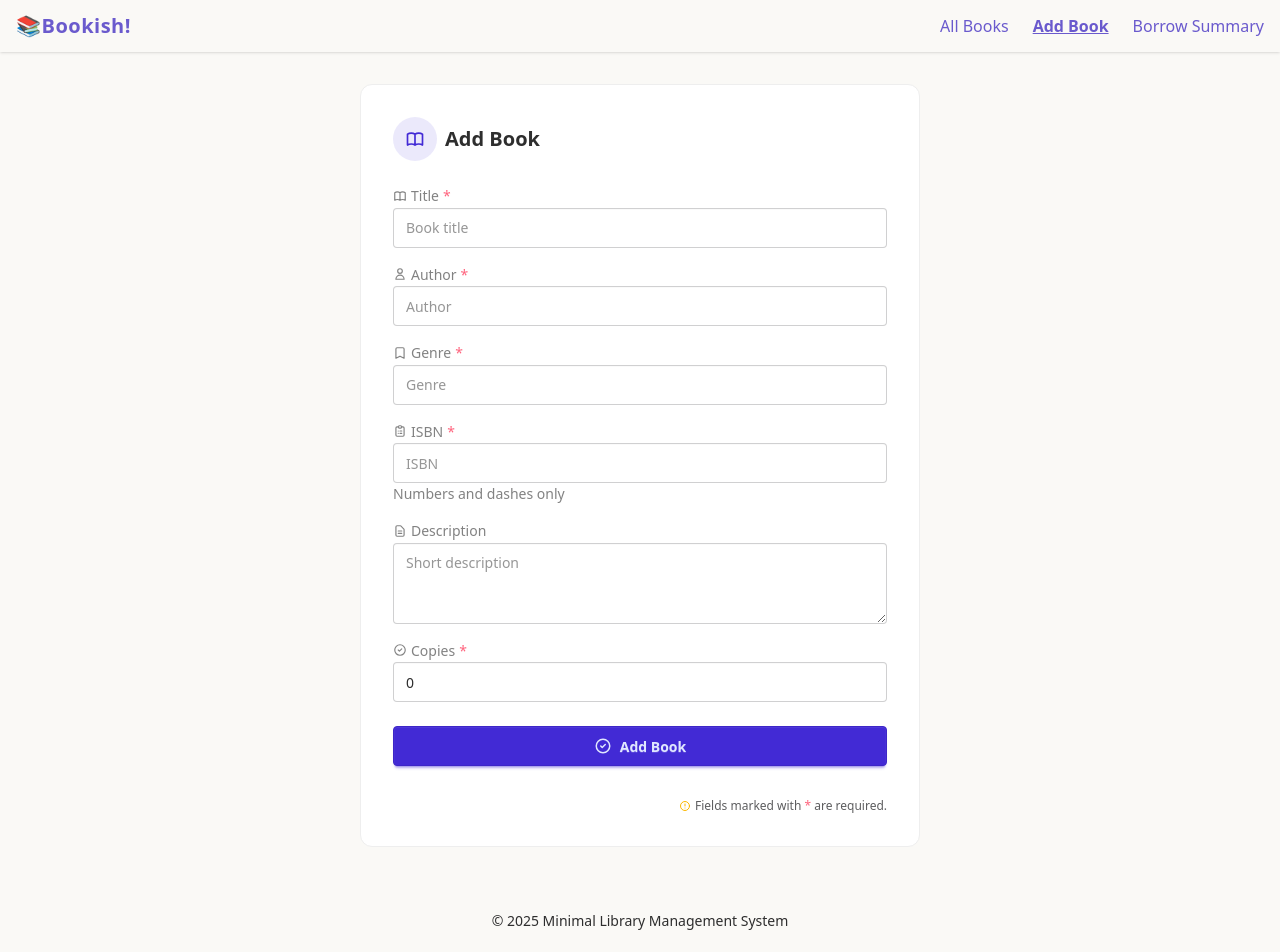
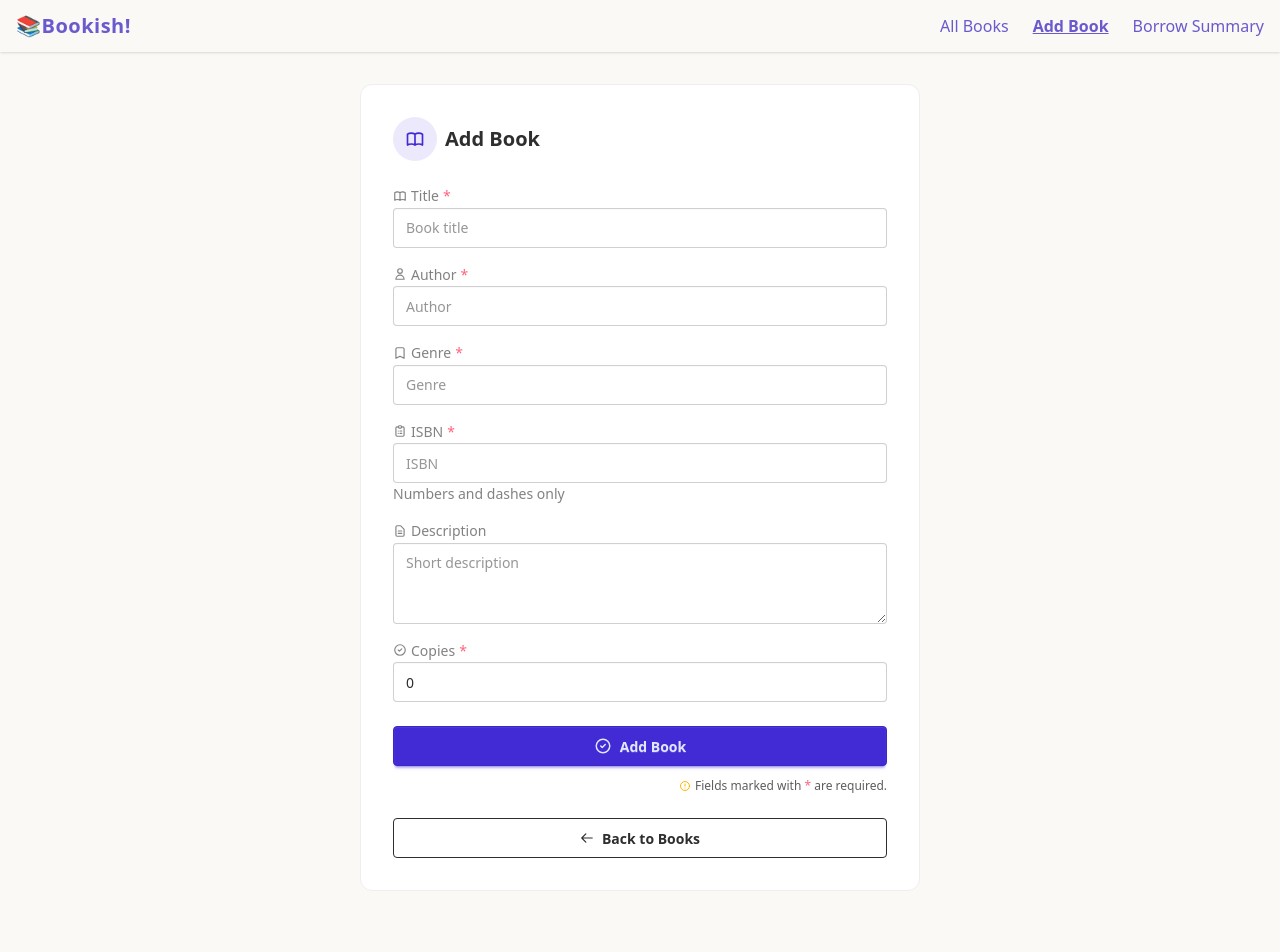
Before and after one commit to Nisha0202/bookish, a React (Vite) app in the folder frontend/: page /create-book in a window 1280 px wide. Shown: the top 952 px of the page. Built offline with nearby package versions, Linux system fonts and the light colour scheme.

Commit message:
Back button

```diff
--- a/frontend/src/pages/BookForm.tsx
+++ b/frontend/src/pages/BookForm.tsx
@@ -13,7 +13,8 @@ import {
   HiOutlineClipboardList,
   HiOutlineDocumentText,
   HiOutlineCheckCircle,
-  HiOutlineExclamationCircle
+  HiOutlineExclamationCircle,
+  HiOutlineArrowLeft
 } from "react-icons/hi";
 
 interface Props {
@@ -37,7 +38,7 @@ export default function BookForm({ edit }: Props) {
 const form = useSelector((state: RootState) => state.bookForm);
 const dispatch = useDispatch();
 
-// Instead of useState handler:
+
 const handleChange = (e: React.ChangeEvent<HTMLInputElement | HTMLTextAreaElement>) => {
   const { name, value, type } = e.target;
   dispatch(
@@ -45,7 +46,6 @@ const handleChange = (e: React.ChangeEvent<HTMLInputElement | HTMLTextAreaElemen
   );
 };
 
-// Instead of useEffect for edit:
 useEffect(() => {
   if (edit && bookData) {
     dispatch(setForm(bookData));
@@ -236,12 +236,22 @@ useEffect(() => {
               )}
             </button>
           </form>
-          <div className="mt-6 text-xs text-base-content/70 text-right">
+          <div className="mt-1 text-xs text-base-content/70 text-right">
             <span className="flex items-center gap-1 justify-end">
               <HiOutlineExclamationCircle className="text-warning" />
               <span>Fields marked with <span className="text-error">*</span> are required.</span>
             </span>
           </div>
+
+           <button
+              type="button"
+              className="btn btn-outline mt-4 py-4 w-full flex items-center gap-2"
+              onClick={() => navigate("/books")}
+            >
+              <HiOutlineArrowLeft className="text-md" />
+              Back to Books
+            </button>
+
         </div>
       </div>
     </div>
--- a/frontend/src/pages/BookList.tsx
+++ b/frontend/src/pages/BookList.tsx
@@ -121,9 +121,9 @@ const page = useSelector((state: RootState) => state.ui.bookPage);
       </div>
 
             {data?.total && (
-        <div className="flex justify-center mt-6 gap-2">
+        <div className="flex justify-center mt-6 gap-2 text-gray-600 dark:text-gray-200">
          <button
-  className="btn btn-sm text-gray-600"
+  className="btn btn-sm "
   disabled={page === 1}
   onClick={() => dispatch(setBookPage(page - 1))}
 >
```
